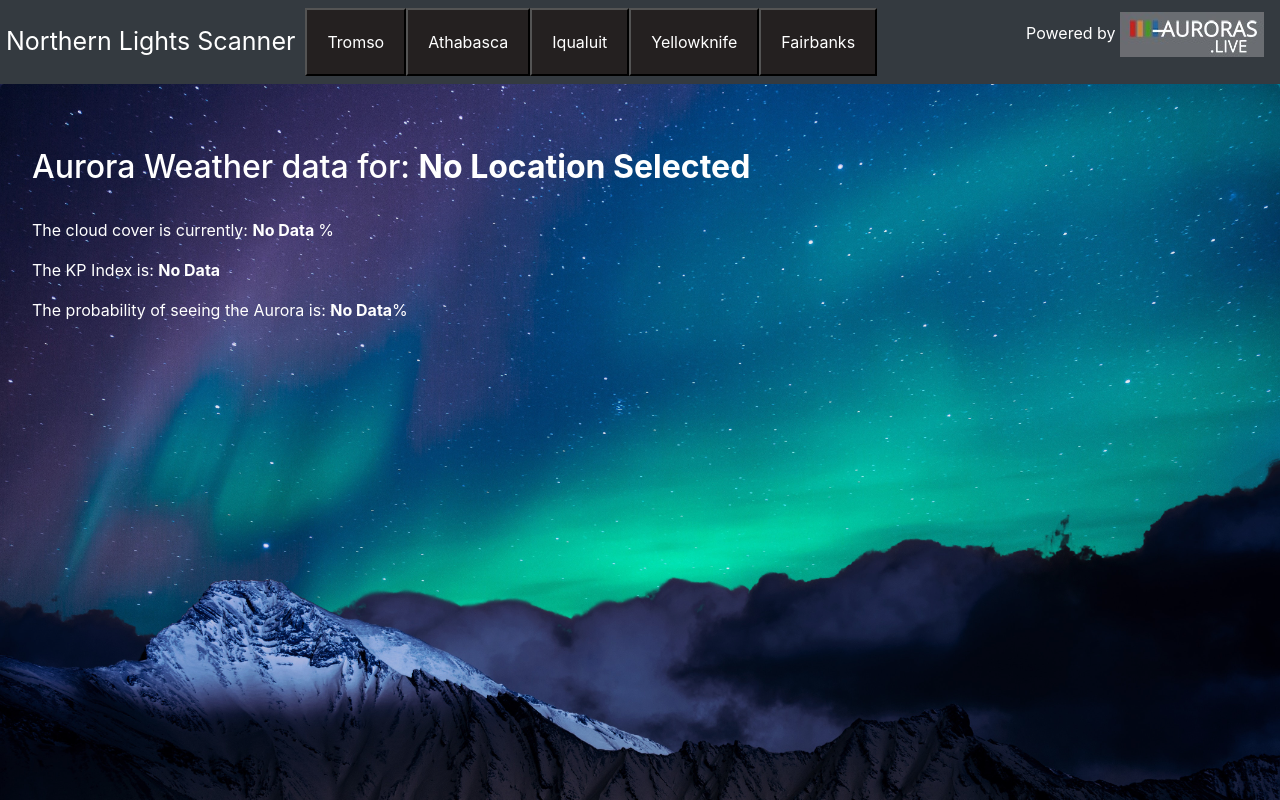
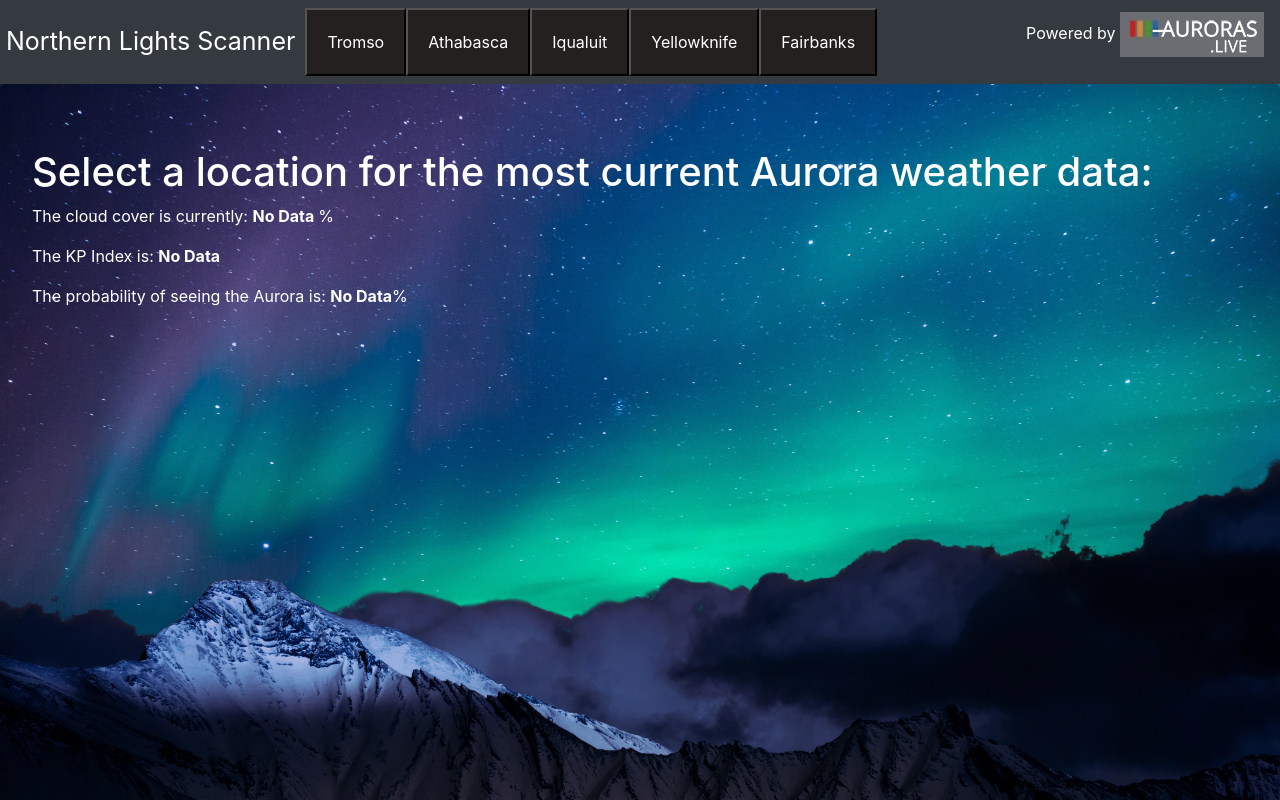
Before and after one commit to aektap/ReactWeatherAPI, a React (Create React App) app: page / in a window 1280 px wide. Shown: the top 800 px of the page. Built offline with nearby package versions, Linux system fonts and the light colour scheme.

Commit message:
updates to text

```diff
--- a/src/App.js
+++ b/src/App.js
@@ -24,7 +24,7 @@ class App extends Component {
     let url = `https://api.auroras.live/v1/?type=all&lat=${lat}&long=${long}&forecast=false&threeday=false`;
     let auroraData = {  }
 
-    //let counter = 0;
+
     fetch(url)
       .then(res => res.json())
       .then((data) => {
@@ -38,7 +38,7 @@ class App extends Component {
      })
     })
     .catch((error) => {
-      console.log("========error", error)
+      console.log("error", error)
     })
   };
 
@@ -55,8 +55,8 @@ class App extends Component {
       </div>
       <div className="jumbotron">
         <header className="App-header">
-          <h2>Aurora Weather data for: <b>{auroraData.nameLoc}</b></h2>
-          <br></br>
+          <h1>Select a location for the most current Aurora weather data:</h1>
+
           <p>The cloud cover is currently: <b>  {auroraData.cloudCover} </b>%</p>
           <p> The KP Index is: <b>{auroraData.kpIndex} </b></p>
           <p>The probability of seeing the Aurora is: <b>{auroraData.probabilityView}</b>%</p>
```
